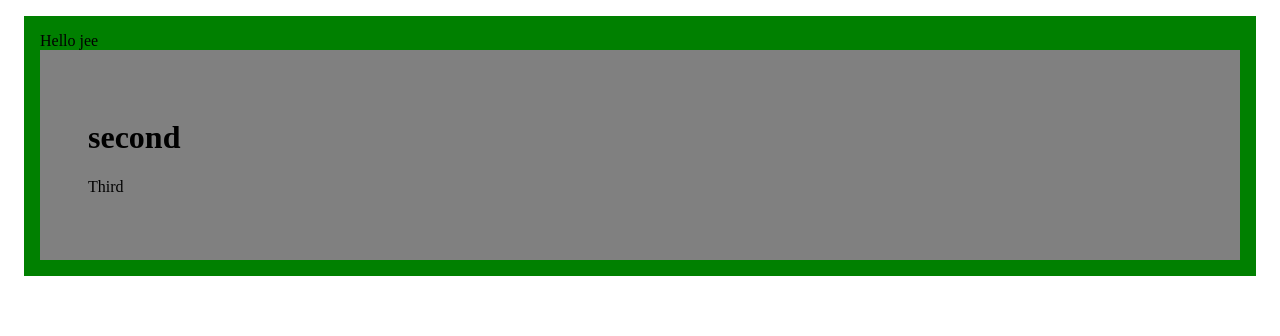
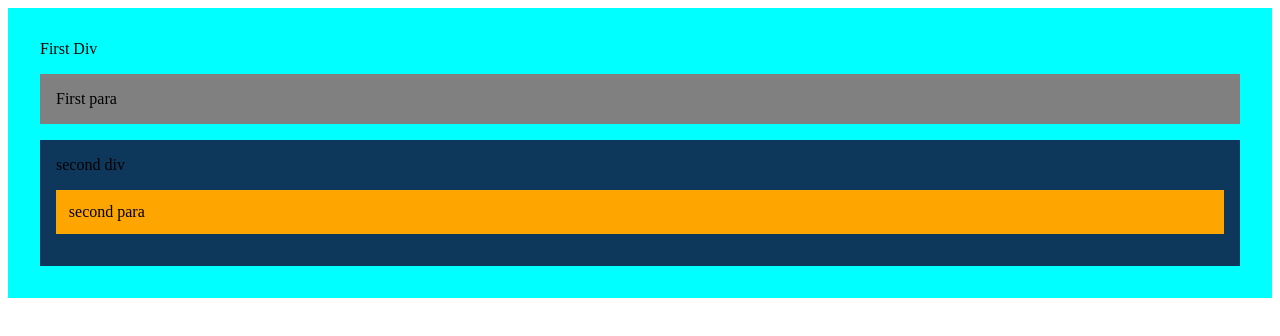
Before and after one commit to Ambike-jaiswal-1234/git-in-one-video, a plain HTML site: page index.html in a window 1280 px wide. Drawn offline with Linux system fonts and the light colour scheme.

Commit message:
Add files via upload

```diff
--- a/index.html
+++ b/index.html
@@ -6,37 +6,13 @@
     <title>Document</title>
 </head>
 <body>
-
-    <div style="padding: 1rem; margin:1rem; background-color: green;">
-        Hello jee
-        <div id = "mydiv" style="padding: 3rem; background-color: grey;">
-            <p id="fpara">First</p>
-            <h1>second</h1>
-            <p>Third</p>
-        </div>
+    <div id="fdiv" style="background-color: aqua; padding:2rem">
+        First Div
+    <p id="fpara" style="background-color: gray; padding:1rem;"> First para </p>
+    <div id="sdiv" style="background-color: rgb(14, 56, 91); padding:1rem;">
+        second div
+        <p id="spara" style="background-color: orange; padding:0.8rem;">second para</p>
     </div>
-
-    <!-- <div id="fdiv">
-        <p>This is my First
-            <span>
-               Test
-            </span>
-        </p>
-        <p>
-            This is my second para
-        </p> -->
-    <!-- </div> -->
-    <!-- <p id="fpara" class="textMatter">OM HARI</p>
-    <p id="spara" class="textMatter">OM HARI bhagavan</p>
-    <p id="thpara" class="textMatter">OM HARI prabhu</p>
-    <p id="fopara" class="textMatter">OM HARI OM HARI HARI HARI OM</p>
-    <h1 id="fheading" class="textMatter">SWARAJ</h1>
-
-    <h2>SWARAJ</h2>
-    <h3>SWARAJ</h3>
-    <h4>SWARAJ</h4>
-    <h5>SWARAJ</h5>
-    <h6>SWARAJ</h6> -->
-    <script src="index.js"></script>
+  </div>
 </body>
 </html>
```
Also changed, not shown: 1 other file.
